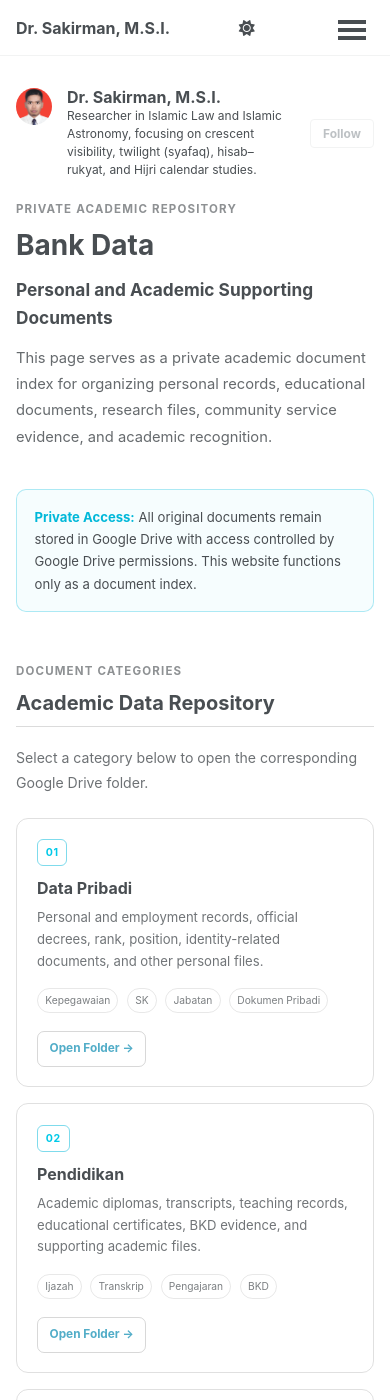
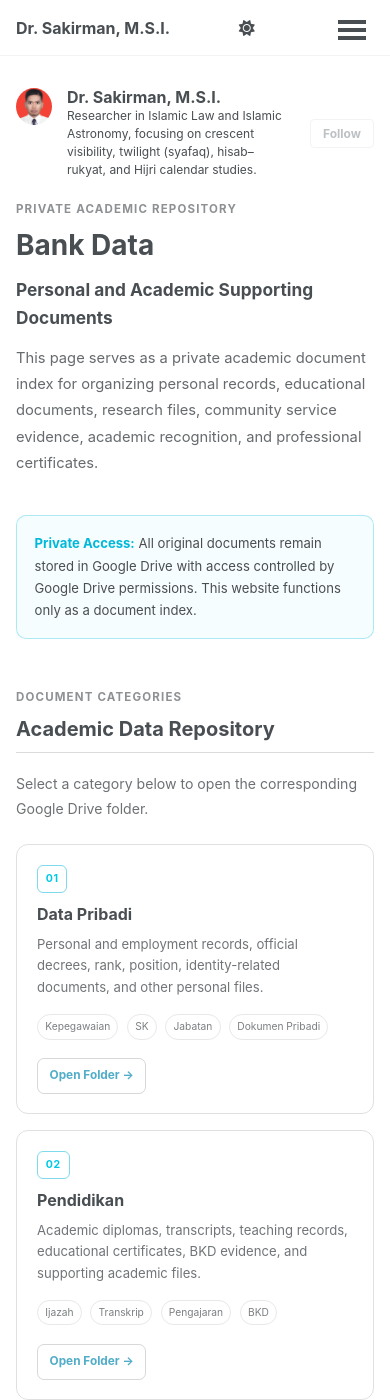
Before and after one commit to sakirman-edu/sakirman-edu.github.io, a Jekyll site: the page built from _pages/bank-data.html, in a window 390 px wide and 1400 px high. Built offline with Jekyll 4.4.1, drawn with Linux system fonts in a browser that asks for light colours; a script bundle is joined from its source files by our own code; a style sheet for code colours, icons or effects is not loaded; some of the changed text lies outside the part shown.

Commit message:
Modify bank-data description and styles
Updated the description to include certificates and removed the last card's centering style.

```diff
--- a/_pages/bank-data.html
+++ b/_pages/bank-data.html
@@ -3,7 +3,7 @@ layout: archive
 title: "Bank Data"
 permalink: /bank-data/
 author_profile: true
-description: "Private academic document index for personal records, education, research, community service, and academic recognition."
+description: "Private academic document index for personal records, education, research, community service, academic recognition, and certificates."
 ---
 
 <style>
@@ -33,18 +33,15 @@ description: "Private academic document index for personal records, education, r
 .bank-section-label {
   display: inline-block;
   margin-bottom: 0.55rem;
-
   font-size: 0.72rem;
   font-weight: 700;
   letter-spacing: 0.10em;
   text-transform: uppercase;
-
   opacity: 0.62;
 }
 
 .bank-title {
   margin: 0 0 0.8rem 0;
-
   font-size: 1.75rem;
   line-height: 1.3;
   font-weight: 700;
@@ -53,7 +50,6 @@ description: "Private academic document index for personal records, education, r
 .bank-subtitle {
   max-width: 900px;
   margin: 0 0 0.8rem 0;
-
   font-size: 1.08rem;
   line-height: 1.6;
   font-weight: 700;
@@ -62,10 +58,8 @@ description: "Private academic document index for personal records, education, r
 .bank-intro {
   max-width: 880px;
   margin: 0;
-
   font-size: 0.92rem;
   line-height: 1.8;
-
   opacity: 0.84;
 }
 
@@ -77,16 +71,13 @@ description: "Private academic document index for personal records, education, r
 .bank-security {
   margin: 1.5rem 0 2.5rem;
   padding: 1rem 1.1rem;
-
   border: 1px solid rgba(0,184,217,0.30);
   border-radius: 10px;
-
   background: rgba(0,184,217,0.035);
 }
 
 .bank-security p {
   margin: 0;
-
   font-size: 0.82rem;
   line-height: 1.7;
 }
@@ -107,9 +98,7 @@ description: "Private academic document index for personal records, education, r
 .bank-section-title {
   margin: 0 0 1.2rem 0;
   padding-bottom: 0.55rem;
-
   border-bottom: 1px solid rgba(127,127,127,0.28);
-
   font-size: 1.25rem;
   line-height: 1.4;
 }
@@ -117,10 +106,8 @@ description: "Private academic document index for personal records, education, r
 .bank-section-intro {
   max-width: 850px;
   margin: 0 0 1.4rem 0;
-
   font-size: 0.88rem;
   line-height: 1.75;
-
   opacity: 0.80;
 }
 
@@ -142,12 +129,9 @@ description: "Private academic document index for personal records, education, r
 
 .bank-card {
   position: relative;
-
   padding: 1.2rem 1.25rem;
-
   border: 1px solid rgba(127,127,127,0.24);
   border-radius: 12px;
-
   background: transparent;
 
   transition:
@@ -158,24 +142,18 @@ description: "Private academic document index for personal records, education, r
 
 .bank-card:hover {
   border-color: #00b8d9;
-
   transform: translateY(-3px);
-
   box-shadow:
     0 8px 22px rgba(0,184,217,0.06);
 }
 
 .bank-number {
   display: inline-block;
-
   margin-bottom: 0.65rem;
   padding: 0.30rem 0.48rem;
-
   border: 1px solid rgba(0,184,217,0.50);
   border-radius: 6px;
-
   color: #00c9e8;
-
   font-size: 0.66rem;
   font-weight: 700;
   letter-spacing: 0.07em;
@@ -183,17 +161,14 @@ description: "Private academic document index for personal records, education, r
 
 .bank-card h3 {
   margin: 0 0 0.5rem 0;
-
   font-size: 1rem;
   line-height: 1.4;
 }
 
 .bank-card p {
   margin: 0 0 0.85rem 0;
-
   font-size: 0.82rem;
   line-height: 1.65;
-
   opacity: 0.78;
 }
 
@@ -208,15 +183,11 @@ description: "Private academic document index for personal records, education, r
 
 .bank-tag {
   display: inline-block;
-
   margin: 0 0.25rem 0.3rem 0;
   padding: 0.25rem 0.45rem;
-
   border: 1px solid rgba(127,127,127,0.25);
   border-radius: 999px;
-
   font-size: 0.64rem;
-
   opacity: 0.72;
 }
 
@@ -227,15 +198,11 @@ description: "Private academic document index for personal records, education, r
 
 .bank-open {
   display: inline-block;
-
   padding: 0.50rem 0.72rem;
-
   border: 1px solid rgba(127,127,127,0.30);
   border-radius: 7px;
-
   font-size: 0.74rem;
   font-weight: 700;
-
   text-decoration: none !important;
 
   transition:
@@ -247,23 +214,8 @@ description: "Private academic document index for personal records, education, r
 .bank-open:hover,
 .bank-open:focus {
   color: #00b8d9 !important;
-
   border-color: #00b8d9 !important;
-
   transform: translateY(-2px);
-}
-
-
-/* =========================================================
-   LAST CARD CENTERED
-========================================================= */
-
-.bank-card-last {
-  grid-column: 1 / -1;
-
-  width: calc(50% - 0.5rem);
-
-  justify-self: center;
 }
 
 
@@ -273,27 +225,21 @@ description: "Private academic document index for personal records, education, r
 
 .naming-box {
   padding: 1.1rem 1.2rem;
-
   border: 1px solid rgba(127,127,127,0.23);
   border-radius: 10px;
 }
 
 .naming-box p {
   margin: 0 0 0.7rem 0;
-
   font-size: 0.83rem;
   line-height: 1.7;
 }
 
 .naming-example {
   display: block;
-
   padding: 0.75rem 0.85rem;
-
   border-radius: 7px;
-
   background: rgba(127,127,127,0.08);
-
   font-size: 0.75rem;
   line-height: 1.7;
 }
@@ -307,26 +253,19 @@ description: "Private academic document index for personal records, education, r
   display: flex;
   flex-wrap: wrap;
   justify-content: center;
-
   gap: 0.7rem;
-
   margin-top: 3rem;
   padding-top: 1.5rem;
-
   border-top: 1px solid rgba(127,127,127,0.22);
 }
 
 .bank-footer-button {
   display: inline-block;
-
   padding: 0.55rem 0.85rem;
-
   border: 1px solid rgba(127,127,127,0.30);
   border-radius: 8px;
-
   font-size: 0.78rem;
   font-weight: 700;
-
   text-decoration: none !important;
 
   transition:
@@ -337,9 +276,7 @@ description: "Private academic document index for personal records, education, r
 
 .bank-footer-button:hover {
   color: #00b8d9 !important;
-
   border-color: #00b8d9 !important;
-
   transform: translateY(-2px);
 }
 
@@ -352,12 +289,6 @@ description: "Private academic document index for personal records, education, r
 
   .bank-grid {
     grid-template-columns: 1fr;
-  }
-
-  .bank-card-last {
-    grid-column: auto;
-
-    width: 100%;
   }
 
   .bank-footer-nav {
@@ -399,7 +330,7 @@ description: "Private academic document index for personal records, education, r
   <p class="bank-intro">
     This page serves as a private academic document index for organizing
     personal records, educational documents, research files, community service
-    evidence, and academic recognition.
+    evidence, academic recognition, and professional certificates.
   </p>
 
 </section>
@@ -650,7 +581,7 @@ description: "Private academic document index for personal records, education, r
          05 REKOGNISI
     ====================================================== -->
 
-    <article class="bank-card bank-card-last">
+    <article class="bank-card">
 
       <span class="bank-number">
         05
@@ -681,13 +612,65 @@ description: "Private academic document index for personal records, education, r
         </span>
 
         <span class="bank-tag">
-          Sertifikat
+          Penguji
         </span>
 
       </div>
 
       <a
         href="https://drive.google.com/drive/folders/1goCt4OKvDk_OolJWCMJ1jvLlcVFgqUQo?usp=drive_link"
+        target="_blank"
+        rel="noopener noreferrer"
+        class="bank-open"
+      >
+        Open Folder →
+      </a>
+
+    </article>
+
+
+    <!-- =====================================================
+         06 SERTIFIKAT
+    ====================================================== -->
+
+    <article class="bank-card">
+
+      <span class="bank-number">
+        06
+      </span>
+
+      <h3>
+        Sertifikat
+      </h3>
+
+      <p>
+        Certificates for seminars, workshops, training,
+        presentations, reviewer activities, editorial service,
+        professional development, and academic awards.
+      </p>
+
+      <div class="bank-tags">
+
+        <span class="bank-tag">
+          Seminar
+        </span>
+
+        <span class="bank-tag">
+          Workshop
+        </span>
+
+        <span class="bank-tag">
+          Presenter
+        </span>
+
+        <span class="bank-tag">
+          Pelatihan
+        </span>
+
+      </div>
+
+      <a
+        href="https://drive.google.com/drive/folders/1q-syAvh67Pv5-YHCGq0eu8Fq0Bc_VGk2?usp=drive_link"
         target="_blank"
         rel="noopener noreferrer"
         class="bank-open"
```
Also changed, not shown: other parts of _pages/bank-data.html (+1 -1 lines).
